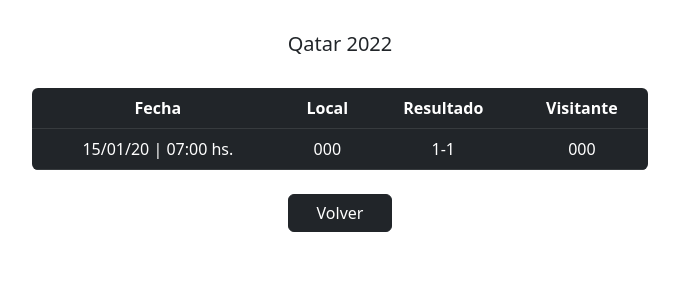
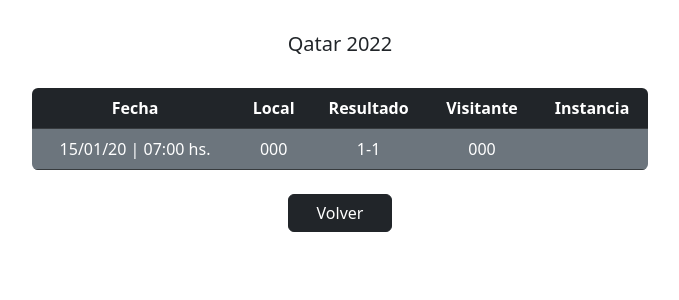
Before and after one commit to deeivid12/prode_qatar_2022, a Django app: page /all_games in a window 1280 px wide. Shown: the part 56-356 px from the top of the page, without its empty margins (300-979 px from the left). Run offline with Django 4.2, Linux system fonts and the light colour scheme; a user stored in the database is signed in; tables that the repository leaves empty hold one stand-in row (values such as "Sample post").

Commit message:
Improve components in templates

```diff
--- a/prode_qatar_2022/tournaments/templates/tournaments/base.html
+++ b/prode_qatar_2022/tournaments/templates/tournaments/base.html
@@ -47,7 +47,7 @@
 						<a class="nav-link dropdown-toggle" data-bs-toggle="dropdown" href="#" role="button"
 							aria-haspopup="true" aria-expanded="false">Mi Cuenta: {{user.username|title}}</a>
 						<div class="dropdown-menu">
-							<a class="dropdown-item" href="#">Cambiar Clave</a>
+							<!-- <a class="dropdown-item" href="#">Cambiar Clave</a> -->
 							<a class="dropdown-item" href="{% url 'logout' %}">Cerrar Sesion</a>
 						</div>
 					</li>
--- a/prode_qatar_2022/tournaments/templates/tournaments/do_pronostic.html
+++ b/prode_qatar_2022/tournaments/templates/tournaments/do_pronostic.html
@@ -24,7 +24,7 @@
 						</div>
 						<div class="card-body row m-0">
 							<div><input type="hidden" name="played" played={{pronostic.game.played}} value={{pronostic.game.played}}></div>
-							<h6 class="col-12 card-title">Fase de Grupos</h6>
+							<h6 class="col-12 card-title">{% if pronostic.game.game_instance == 0 %}Fase de Grupos{% elif pronostic.game.game_instance == 1 %}Octavos de Final{% elif pronostic.game.game_instance == 2 %}Cuartos de Final{% elif pronostic.game.game_instance == 3 %}Semifinal{% elif pronostic.game.game_instance == 4 %}Final{% endif %}</h6>
 							<div class="d-none d-md-block col-md-3 fw-bold">{{pronostic.game.home_team.name}}</div>
 							<div class="d-block d-md-none col-2 col-md-3 p-0 fw-bold">{{pronostic.game.home_team.fifa_code}}</div>
 							<div class="col-3 col-md-2 p-0" {% if pronostic.game.played %} disabled {% endif %}>{{form.home_goals}}</div>
@@ -80,6 +80,8 @@
 				away_goals.disabled = true;
 				home_goals.setAttribute("style", "background-color: #b5babe;");
 				away_goals.setAttribute("style", "background-color: #b5babe;");
+				home_goals.setAttribute("class", "form-control");
+				away_goals.setAttribute("class", "form-control");
 				if (radio_buttons.length != 0) {
 					radio_buttons[0].disabled = true;
 					radio_buttons[1].disabled = true;
--- a/prode_qatar_2022/tournaments/templates/tournaments/games_list.html
+++ b/prode_qatar_2022/tournaments/templates/tournaments/games_list.html
@@ -12,23 +12,25 @@
 </div>
 <div class="row">
 	<div class="col col-md-6 offset-md-3">
-		<table class="table table-dark table-hover rounded overflow-hidden">
+		<table class="table table-dark rounded overflow-hidden">
 			<thead>
 				<tr>
 					<th>Fecha</th>
 					<th>Local</th>
 					<th>Resultado</th>
 					<th>Visitante</th>
+					<th>Instancia</th>
 				</tr>
 			</thead>
 
 			{% for game in games %}
 			<tbody>
 				<tr>
-					<td>{{game.date_time|date:"d/m/y | H:i" }} hs.</td>
-					<td>{{game.home_team.fifa_code}}</td>
-					<td>{% if game.played %}{{game.home_goals}}-{{game.away_goals}}{% else %}Pendiente{% endif %}</td>
-					<td>{{game.away_team.fifa_code}}</td>
+					<td {% if game.played %} class="bg-secondary" {% endif %}>{{game.date_time|date:"d/m/y | H:i" }} hs.</td>
+					<td {% if game.played %} class="bg-secondary" {% endif %}>{{game.home_team.fifa_code}}</td>
+					<td {% if game.played %} class="bg-secondary" {% endif %}>{% if game.played %}{{game.home_goals}}-{{game.away_goals}}{% else %}Pendiente{% endif %}</td>
+					<td {% if game.played %} class="bg-secondary" {% endif %}>{{game.away_team.fifa_code}}</td>
+					<td {% if game.played %} class="bg-secondary" {% endif %}>{% if game.game_instance == 0 %}Fase de Grupos{% elif game.game_instance == 1 %}Octavos de Final{% elif game.game_instance == 2 %}Cuartos de Final{% elif game.game_instance == 3 %}Semifinal{% elif game.game_instance == 4 %}Final{% endif %}</td>
 				</tr>
 			</tbody>
 			{% endfor %}
--- a/prode_qatar_2022/tournaments/templates/tournaments/pronostics_ranking.html
+++ b/prode_qatar_2022/tournaments/templates/tournaments/pronostics_ranking.html
@@ -14,7 +14,7 @@
 	</div>
 	<div class="row">
 		<div class="col col-md-6 offset-md-3">
-			<table class="table table-dark table-hover rounded overflow-hidden">
+			<table class="table table-dark rounded overflow-hidden">
 				<thead>
 					<tr>
 						<th>#</th>
@@ -26,7 +26,7 @@
 				<tbody>
 					<tr>
 						<td>{{pronostic.position}}</td>
-						<td>{{pronostic.username}}</td>
+						<td>{{pronostic.username|title}}</td>
 						<td>{{pronostic.total}}</td>
 					</tr>
 				</tbody>
```
